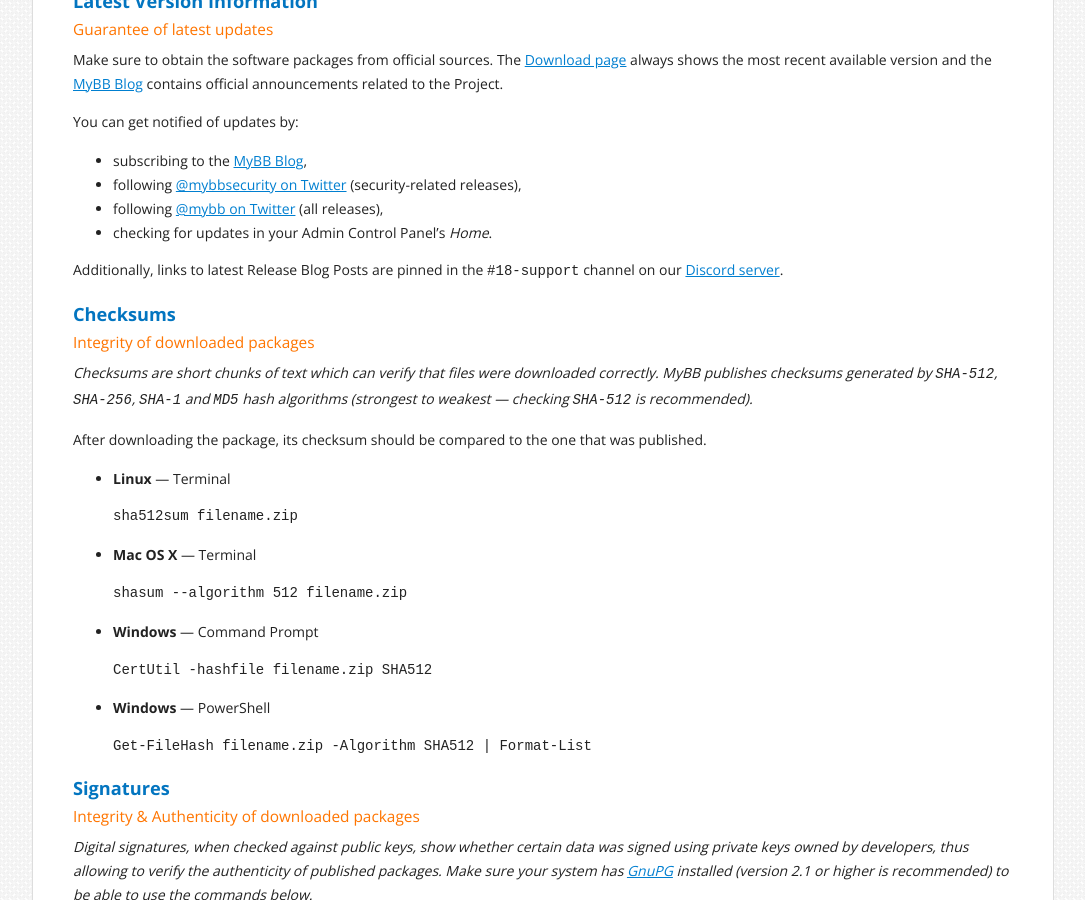
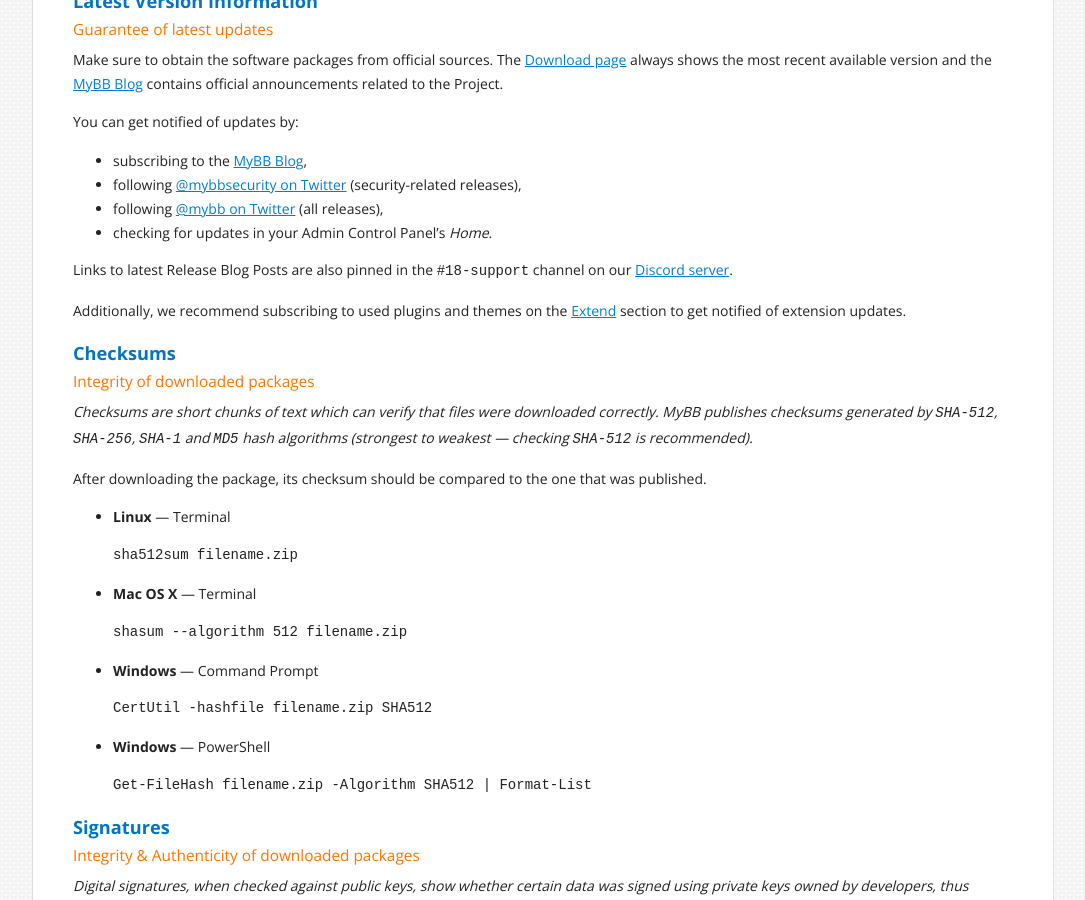
Before and after one commit to mybb/mybb.com, a Jekyll site: the page built from download/verifying.html, in a window 1280 px wide and 900 px high, scrolled down 304 px. Shown: the whole window, without its empty margins (97-1182 px from the left). Built offline with Jekyll 4.4.1, drawn with Linux system fonts in a browser that asks for light colours; nearby versions of some CDN libraries.

Commit message:
Add information on Extend subscriptions

```diff
--- a/download/verifying.html
+++ b/download/verifying.html
@@ -23,8 +23,9 @@
  - following [@mybb on Twitter](https://twitter.com/mybb) (all releases),
  - checking for updates in your Admin Control Panel's _Home_.
 
-Additionally, links to latest Release Blog Posts are pinned in the `#18-support` channel on our [Discord server](https://mybb.com/get-involved/discord/).
+Links to latest Release Blog Posts are also pinned in the `#18-support` channel on our [Discord server](https://mybb.com/get-involved/discord/).
 
+Additionally, we recommend subscribing to used plugins and themes on the [Extend](https://community.mybb.com/mods.php) section to get notified of extension updates.
 # Checksums
 ## Integrity of downloaded packages
 
```
